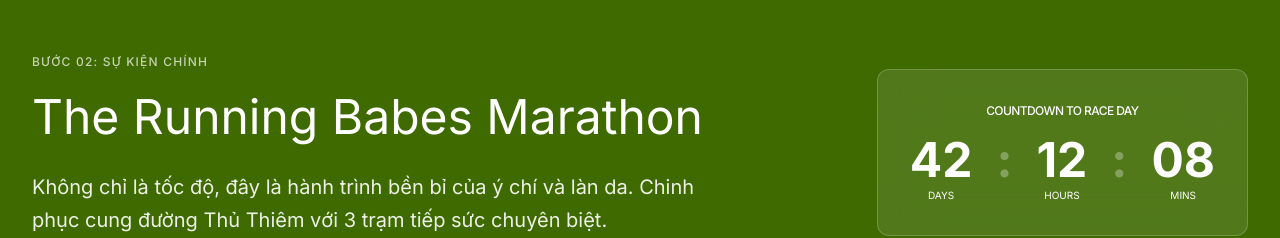
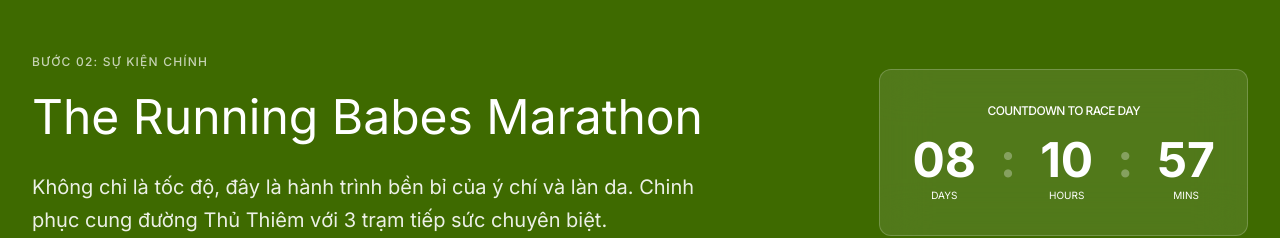
Before and after one commit to nutnut123qq/therunningbabes, a Next.js app: page / in a window 1280 px wide. Shown: the part 2600-2838 px from the top of the page. Built offline with nearby package versions, Linux system fonts and the light colour scheme.

Commit message:
feat: implement countdown timer in LandingMarathon component for upcoming event

```diff
--- a/src/components/landing/sections/LandingMarathon.tsx
+++ b/src/components/landing/sections/LandingMarathon.tsx
@@ -1,6 +1,35 @@
 "use client";
 
+import { useEffect, useState } from "react";
+
+function pad(n: number) {
+  return n.toString().padStart(2, "0");
+}
+
 export function LandingMarathon() {
+  const [timeLeft, setTimeLeft] = useState({ days: 0, hours: 0, minutes: 0 });
+
+  useEffect(() => {
+    const target = new Date("2026-05-10T00:00:00+07:00");
+
+    const calculate = () => {
+      const now = new Date().getTime();
+      const distance = target.getTime() - now;
+      if (distance <= 0) {
+        setTimeLeft({ days: 0, hours: 0, minutes: 0 });
+        return;
+      }
+      const days = Math.floor(distance / (1000 * 60 * 60 * 24));
+      const hours = Math.floor((distance % (1000 * 60 * 60 * 24)) / (1000 * 60 * 60));
+      const minutes = Math.floor((distance % (1000 * 60 * 60)) / (1000 * 60));
+      setTimeLeft({ days, hours, minutes });
+    };
+
+    calculate();
+    const timer = setInterval(calculate, 1000);
+    return () => clearInterval(timer);
+  }, []);
+
   return (
     <section className="py-12 md:py-[96px] bg-[#3e6a00] relative" id="marathon">
       <div className="max-w-7xl mx-auto px-4 sm:px-6 lg:px-8 relative z-10">
@@ -25,17 +54,17 @@
             </div>
             <div className="flex justify-center gap-4 sm:gap-6">
               <div>
-                <div className="text-3xl sm:text-[48px] font-bold leading-none">42</div>
+                <div className="text-3xl sm:text-[48px] font-bold leading-none">{pad(timeLeft.days)}</div>
                 <div className="text-[10px] uppercase mt-1">Days</div>
               </div>
               <div className="text-3xl sm:text-[48px] font-bold opacity-30 leading-none">:</div>
               <div>
-                <div className="text-3xl sm:text-[48px] font-bold leading-none">12</div>
+                <div className="text-3xl sm:text-[48px] font-bold leading-none">{pad(timeLeft.hours)}</div>
                 <div className="text-[10px] uppercase mt-1">Hours</div>
               </div>
               <div className="text-3xl sm:text-[48px] font-bold opacity-30 leading-none">:</div>
               <div>
-                <div className="text-3xl sm:text-[48px] font-bold leading-none">08</div>
+                <div className="text-3xl sm:text-[48px] font-bold leading-none">{pad(timeLeft.minutes)}</div>
                 <div className="text-[10px] uppercase mt-1">Mins</div>
               </div>
             </div>
```
